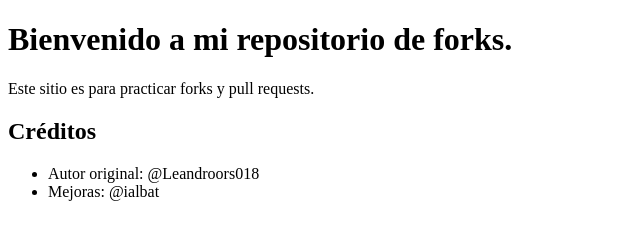
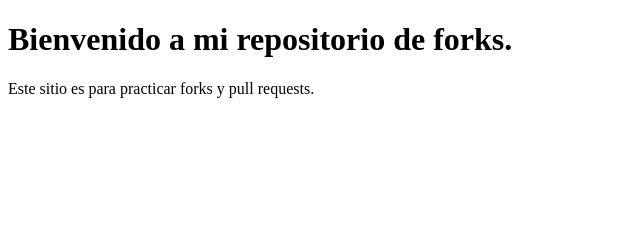
Before and after one commit to ialbat/fork-IAT, a plain HTML site: page index.html in a window 1280 px wide. Shown: the whole page, without its empty margins (0-640 px from the left). Drawn offline with Linux system fonts and the light colour scheme.

Commit message:
Update index.html

```diff
--- a/index.html
+++ b/index.html
@@ -4,12 +4,5 @@
 <body>
   <h1>Bienvenido a mi repositorio de forks.</h1>
   <p>Este sitio es para practicar forks y pull requests.</p>
-  <section>
-  <h2>Créditos</h2>
-  <ul>
-    <li>Autor original: @Leandroors018</li>
-    <li>Mejoras: @ialbat</li>
-  </ul>
-</section>
 </body>
 </html>
```
